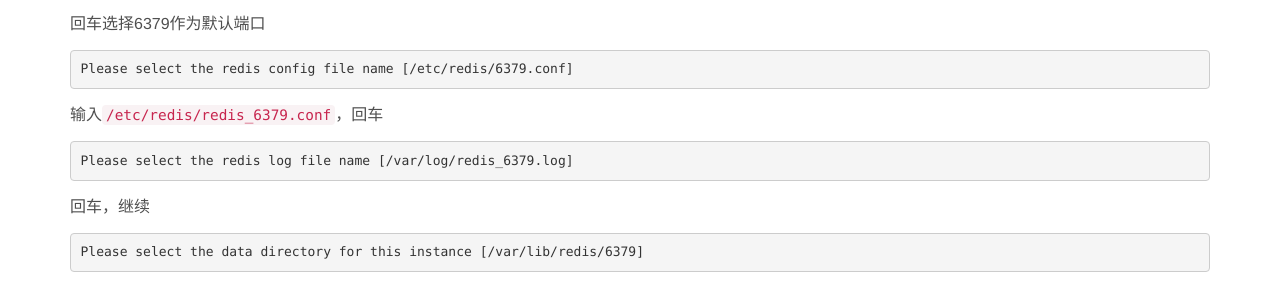
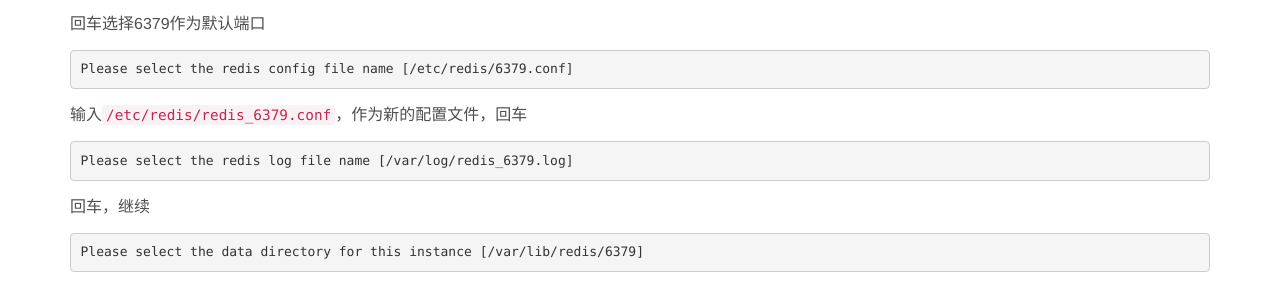
Before and after one commit to ronniewang/ronniewang.github.io, a Jekyll site: the page built from _posts/2016-06-18-install-redis-on-linux.md, in a window 1280 px wide. Shown: the part 926-1213 px from the top of the page. Built offline with Jekyll 4.4.1, drawn with Linux system fonts in a browser that asks for light colours.

Commit message:
update files

````diff
--- a/_posts/2016-06-18-install-redis-on-linux.md
+++ b/_posts/2016-06-18-install-redis-on-linux.md
@@ -46,7 +46,7 @@
 ```
 Please select the redis config file name [/etc/redis/6379.conf]
 ```
-输入`/etc/redis/redis_6379.conf`，回车
+输入`/etc/redis/redis_6379.conf`，作为新的配置文件，回车
 
 ```
 Please select the redis log file name [/var/log/redis_6379.log]
````
